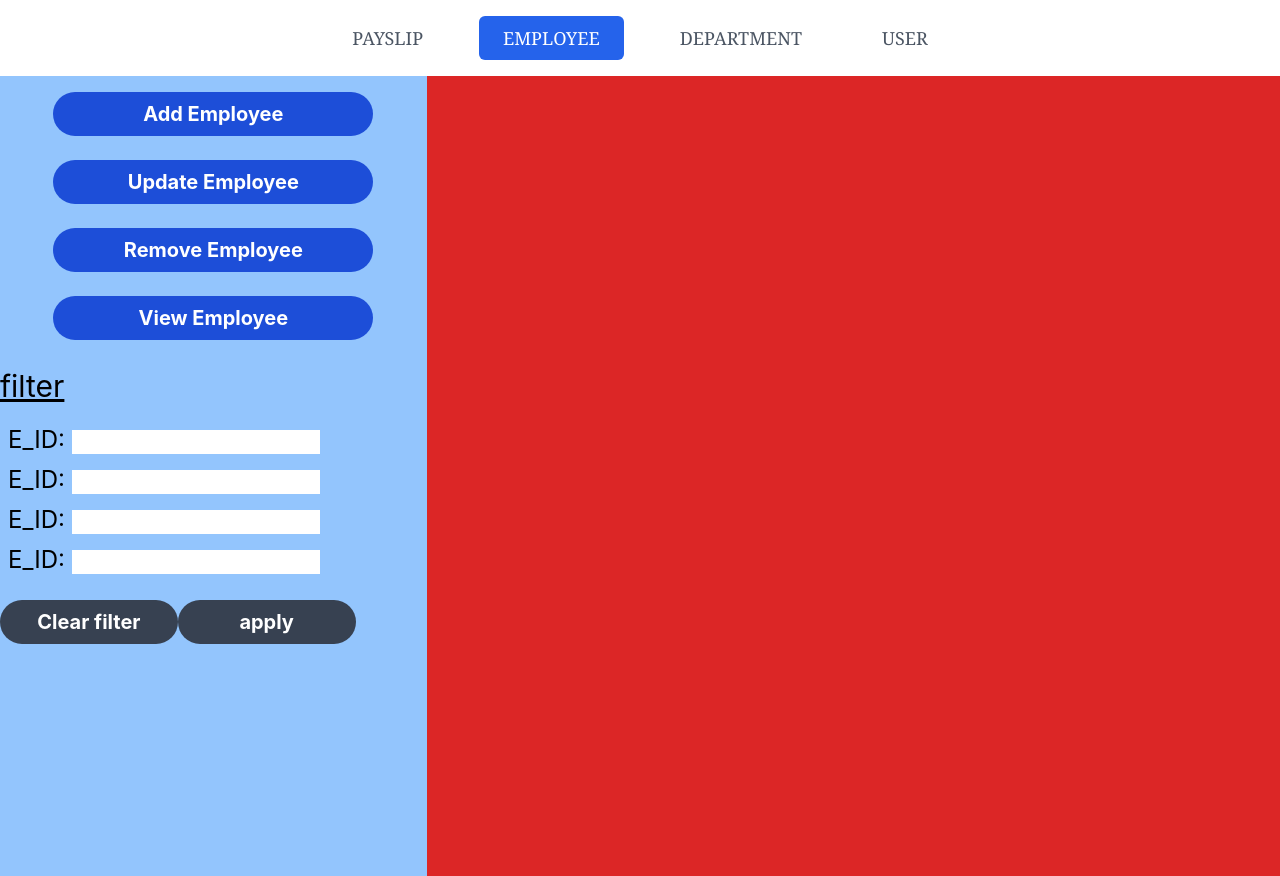
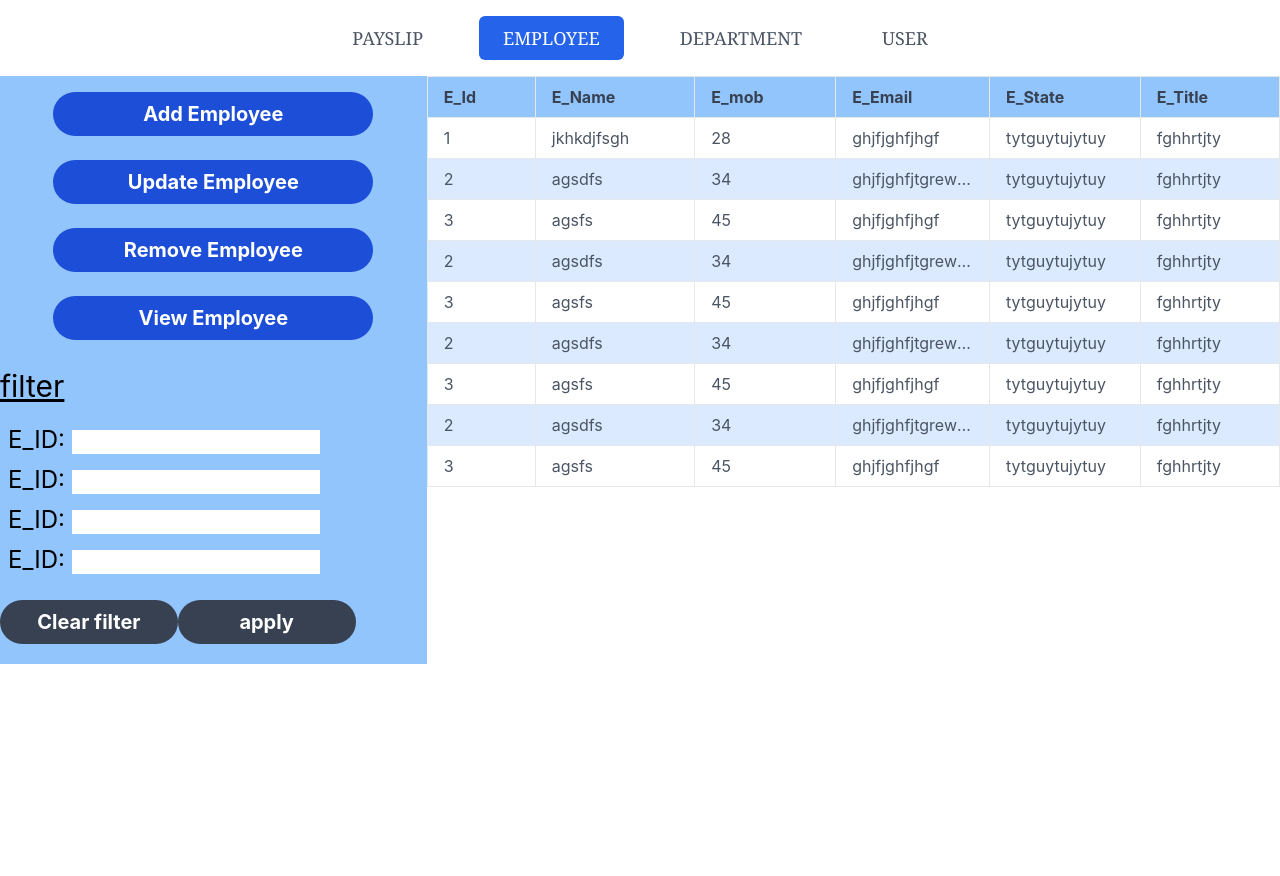
Before and after one commit to Prakhar4749/payroll, a React (Create React App) app: page /employee in a window 1280 px wide. After the commit the page ends 800 px from the top, so only its background shows below. Built offline with nearby package versions, Linux system fonts and the light colour scheme.

Commit message:
table added

```diff
--- a/src/Pages/Department.js
+++ b/src/Pages/Department.js
@@ -1,11 +1,35 @@
 import React from "react";
 import Navbar from "./component/Navbar";
+import Dept_Table from "./component/Dept_Table";
 function Department() {
+  const dept = [
+    { id: 1, name: "IT"},
+    { id: 2, name: "cse"},
+    { id: 3, name: "ex"},
+    { id: 4, name: "ec"},
+    { id: 5, name: "me"},
+
+  ]
+
   return (
     <div>
       <Navbar/>
 
-      <h2 className='text-xl'>department</h2>
+      <div className="flex w-full ">
+        {" "}
+        {/* this div is the main contaner*/}
+        <aside className="w-1/3  bg-blue-300 flex  flex-col  mx-auto ">
+
+        </aside>
+
+
+
+        <main className="w-2/3 ">
+        <Dept_Table className="flex" data = {dept}/>
+
+
+        </main>
+      </div>
     </div>
   )
 }
--- a/src/Pages/Employee.js
+++ b/src/Pages/Employee.js
@@ -1,7 +1,20 @@
 import React from "react";
 import Navbar from "./component/Navbar";
+import Emp_Table from "./component/Emp_Table";
 
 export default function Employee() {
+
+  const emp = [
+    { id: 1, name: 'jkhkdjfsgh', mob: 28 , email: "ghjfjghfjhgf", state: "tytguytujytuy", title: "fghhrtjty"},
+    { id: 2, name: 'agsdfs', mob: 34,  email: "ghjfjghfjtgrewwfiudjghdkiugdksiughdfskiufgdskiufdsgkdfisugdfksiugfdfsikgufdghgf", state: "tytguytujytuy", title: "fghhrtjty" },
+    { id: 3, name: 'agsfs', mob: 45,  email: "ghjfjghfjhgf", state: "tytguytujytuy", title: "fghhrtjty" },
+    { id: 2, name: 'agsdfs', mob: 34,  email: "ghjfjghfjtgrewwfiudjghdkiugdksiughdfskiufgdskiufdsgkdfisugdfksiugfdfsikgufdghgf", state: "tytguytujytuy", title: "fghhrtjty" },
+    { id: 3, name: 'agsfs', mob: 45,  email: "ghjfjghfjhgf", state: "tytguytujytuy", title: "fghhrtjty" },
+    { id: 2, name: 'agsdfs', mob: 34,  email: "ghjfjghfjtgrewwfiudjghdkiugdksiughdfskiufgdskiufdsgkdfisugdfksiugfdfsikgufdghgf", state: "tytguytujytuy", title: "fghhrtjty" },
+    { id: 3, name: 'agsfs', mob: 45,  email: "ghjfjghfjhgf", state: "tytguytujytuy", title: "fghhrtjty" },
+    { id: 2, name: 'agsdfs', mob: 34,  email: "ghjfjghfjtgrewwfiudjghdkiugdksiughdfskiufgdskiufdsgkdfisugdfksiugfdfsikgufdghgf", state: "tytguytujytuy", title: "fghhrtjty" },
+    { id: 3, name: 'agsfs', mob: 45,  email: "ghjfjghfjhgf", state: "tytguytujytuy", title: "fghhrtjty" },
+  ];
   return (
     <>
       <Navbar />
@@ -65,9 +78,10 @@ export default function Employee() {
 
 
 
-        <main className="w-2/3 h-screen bg-red-600 ">
-          {" "}
-          {/* this main is for contaning table */}
+        <main className="w-2/3 ">
+        <Emp_Table className="flex" data = {emp}/>
+
+
         </main>
       </div>
     </>
--- a/src/Pages/Login.js
+++ b/src/Pages/Login.js
@@ -21,6 +21,7 @@ export default function Login() {
     // Add login logic here (e.g., call an API)
     if(user === auth.user && password === auth.password ){
       isLogedIN = "true";
+
 
 
     }
--- /dev/null
+++ b/src/Pages/component/Dept_Table.js
@@ -0,0 +1,26 @@
+import React from 'react'
+
+const Dept_Table = ({ data }) => {
+    return (
+      <table className="table-auto border-collapse border border-gray-300 w-full">
+        <thead className="bg-blue-300">
+          <tr>
+            <th className="border px-4 py-2 text-left text-gray-700" >D_Id</th>
+            <th className="border px-4 py-2 text-left text-gray-700" >D_Name</th>
+
+          </tr>
+        </thead>
+        <tbody>
+          {data.map((row) => (
+            <tr key={row.id} className="even:bg-blue-100">
+              <td className="border px-4 py-2 text-gray-600 max-w-0 truncate">{row.id}</td>
+              <td className="border px-4 py-2 text-gray-600 max-w-0 truncate">{row.name}</td>
+
+            </tr>
+          ))}
+        </tbody>
+      </table>
+    );
+  };
+
+export default Dept_Table
--- /dev/null
+++ b/src/Pages/component/Emp_Table.js
@@ -0,0 +1,32 @@
+import React from 'react'
+
+const Emp_Table = ({ data }) => {
+    return (
+      <table className="table-auto border-collapse border border-gray-300 w-full">
+        <thead className="bg-blue-300">
+          <tr>
+            <th className="border px-4 py-2 text-left text-gray-700" >E_Id</th>
+            <th className="border px-4 py-2 text-left text-gray-700" >E_Name</th>
+            <th className="border px-4 py-2 text-left text-gray-700" >E_mob</th>
+            <th className="border px-4 py-2 text-left text-gray-700">E_Email</th>
+            <th className="border px-4 py-2 text-left text-gray-700">E_State</th>
+            <th className="border px-4 py-2 text-left text-gray-700">E_Title</th>
+          </tr>
+        </thead>
+        <tbody>
+          {data.map((row) => (
+            <tr key={row.id} className="even:bg-blue-100">
+              <td className="border px-4 py-2 text-gray-600 max-w-0 truncate">{row.id}</td>
+              <td className="border px-4 py-2 text-gray-600 max-w-0 truncate">{row.name}</td>
+              <td className="border px-4 py-2 text-gray-600 max-w-0 truncate">{row.mob}</td>
+              <td className="border px-4 py-2 text-gray-600 max-w-0 truncate">{row.email}</td>
+              <td className="border px-4 py-2 text-gray-600 max-w-0 truncate">{row.state}</td>
+              <td className="border px-4 py-2 text-gray-600 max-w-0 truncate">{row.title}</td>
+            </tr>
+          ))}
+        </tbody>
+      </table>
+    );
+  };
+
+export default Emp_Table
--- a/src/Pages/component/button.js
+++ /dev/null
@@ -1,14 +0,0 @@
-import React from 'react'
-
-function button(props) {
-    return (
-        <button onClick={props.fu}>
-            {props.btTxt}
-        </button>
-    )
-}
-
-
-
-
-export default button;
```
